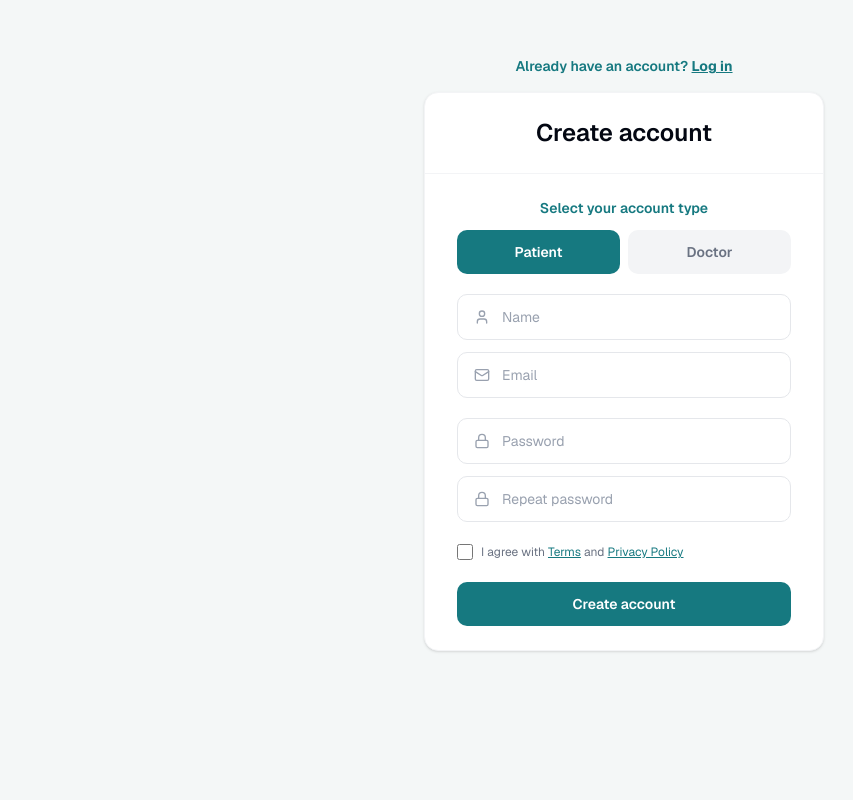
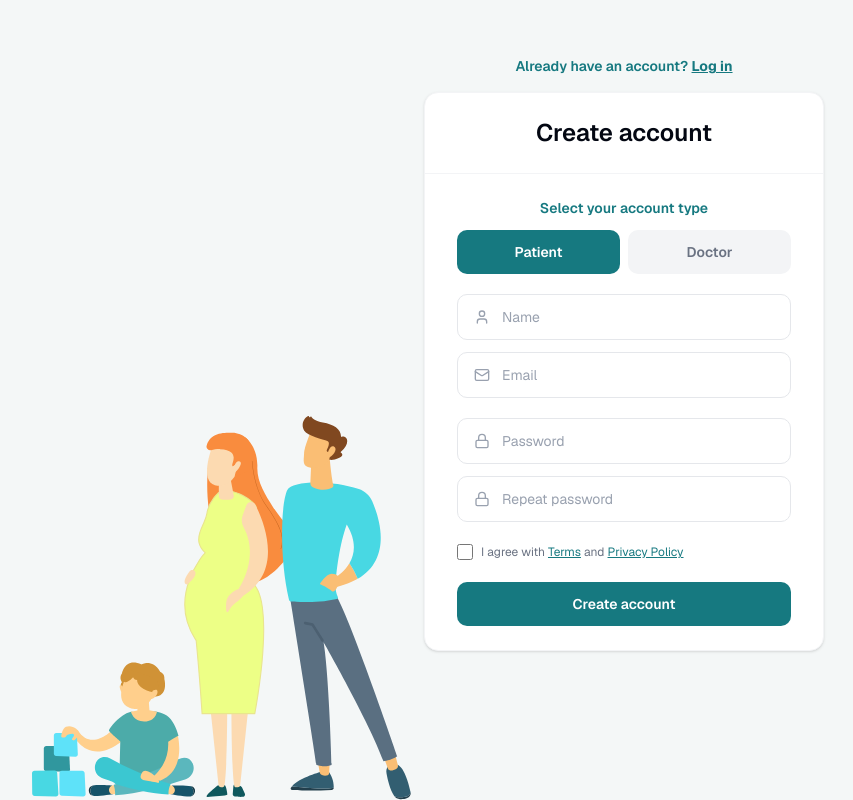
Before and after one commit to BarB256/CLInical-AI-Hospital-Support, a Next.js app in the folder webPlatform/: page /signup in a window 1280 px wide. Shown: the whole page, without its empty margins (16-869 px from the left). Built offline with nearby package versions, Linux system fonts and the light colour scheme.

Commit message:
(SCRUM-40)feat: add patient and doctor SVG illustrations

```diff
--- a/webPlatform/app/signup/page.tsx
+++ b/webPlatform/app/signup/page.tsx
@@ -1,9 +1,48 @@
+"use client";
+
+import { useState } from "react";
 import Link from "next/link";
+import Image from "next/image";
 import SignUpForm from "@/components/signupPage/SignUpForm";
 
 export default function SignUpPage() {
+  const [accountType, setAccountType] = useState<"patient" | "doctor">("patient");
+
   return (
-    <main className="flex min-h-screen flex-col items-center justify-start gap-4 bg-[#F4F7F7] p-4 pt-14">
+    <main className="relative flex min-h-screen flex-col items-center justify-start gap-4 bg-[#F4F7F7] p-4 pt-14 overflow-hidden">
+      {/* Patient Image - Appears on the left when patient is selected */}
+      <div
+        className={`absolute left-0 bottom-0 top-0 w-1/3 transition-all duration-700 ease-in-out flex items-end justify-start pl-12 ${
+          accountType === "patient" ? "opacity-100 translate-x-0" : "opacity-0 -translate-x-full"
+        }`}
+      >
+        <Image
+          src="/patient.svg"
+          alt="Patients illustration"
+          width={500}
+          height={500}
+          className="object-contain w-full h-auto max-w-[500px]"
+          priority
+        />
+      </div>
+
+      {/* Doctor Image - Appears on the right when doctor is selected */}
+      <div
+        className={`absolute right-0 bottom-0 top-0 w-1/3 transition-all duration-700 ease-in-out flex items-end justify-end pr-12 ${
+          accountType === "doctor" ? "opacity-100 translate-x-0" : "opacity-0 translate-x-full"
+        }`}
+      >
+        <Image
+          src="/doctorr.svg"
+          alt="Doctor illustration"
+          width={500}
+          height={500}
+          className="object-contain w-full h-auto max-w-[400px] -scale-x-100"
+          priority
+        />
+      </div>
+
+      <div className="z-10 flex flex-col items-center gap-4 w-full">
         <p className="text-sm font-semibold text-[#167980]">
           Already have an account?{" "}
           <Link href="/login" className="font-bold underline">
@@ -11,7 +50,12 @@ export default function SignUpPage() {
           </Link>
         </p>
 
-      <SignUpForm />
+        <SignUpForm
+          accountType={accountType}
+          setAccountType={setAccountType}
+          onSubmit={(data) => console.log(data)}
+        />
+      </div>
     </main>
   );
 }
--- a/webPlatform/components/signupPage/SignUpForm.tsx
+++ b/webPlatform/components/signupPage/SignUpForm.tsx
@@ -4,9 +4,7 @@ import { useState } from "react";
 import { User, Mail, Lock } from "lucide-react";
 import type { AccountType, SignUpFormData, SignUpFormProps } from "@/types";
 
-export default function SignUpForm({ onSubmit }: SignUpFormProps) {
-  const [accountType, setAccountType] = useState<AccountType>("patient");
-
+export default function SignUpForm({ onSubmit, accountType = "patient", setAccountType }: SignUpFormProps) {
   function handleSubmit(event: React.FormEvent<HTMLFormElement>) {
     event.preventDefault();
     const formData = new FormData(event.currentTarget);
@@ -35,7 +33,7 @@ export default function SignUpForm({ onSubmit }: SignUpFormProps) {
 
             <button
               type="button"
-              onClick={() => setAccountType("patient")}
+              onClick={() => setAccountType?.("patient")}
               className={`rounded-lg px-4 py-3 text-sm font-semibold transition
                 ${accountType === "patient"
                   ? "bg-[#167980] text-white"
@@ -47,7 +45,7 @@ export default function SignUpForm({ onSubmit }: SignUpFormProps) {
 
             <button
               type="button"
-              onClick={() => setAccountType("doctor")}
+              onClick={() => setAccountType?.("doctor")}
               className={`rounded-lg px-4 py-3 text-sm font-semibold transition
                 ${accountType === "doctor"
                   ? "bg-[#167980] text-white"
--- a/webPlatform/types.ts
+++ b/webPlatform/types.ts
@@ -186,6 +186,8 @@ export type SignUpFormData = {
 
 export type SignUpFormProps = {
   onSubmit?: (data: SignUpFormData) => void;
+  accountType?: AccountType;
+  setAccountType?: (type: AccountType) => void;
 };
 
 // ─── Log In ───────────────────────────────────────────────────────────────────
```
Also changed, not shown: webPlatform/public/doctorr.svg (added), webPlatform/public/patient.svg (added). Lines whose indentation alone changed are shown as unchanged.
